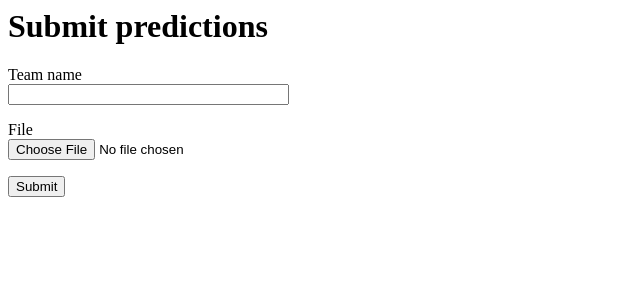
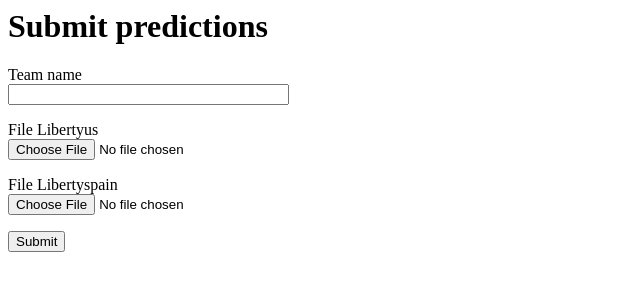
Before and after one commit to tduvernois/kaggle_leaderboard, a Flask app: page /prediction in a window 1280 px wide. Shown: the top 300 px of the page, without its empty margins (0-640 px from the left). Run offline with Flask 2, Linux system fonts and the light colour scheme; parts of the project's set-up code (start-up, migrations or seed data) failed here and were passed over; some libraries are stand-ins or nearby versions.

Commit message:
create prediction from endpoint

```diff
--- a/app/__init__.py
+++ b/app/__init__.py
@@ -4,10 +4,11 @@ from flask_sqlalchemy import SQLAlchemy
 from flask_migrate import Migrate
 import csv
 
+
 app = Flask(__name__)
 app.config.from_object(Config)
 db = SQLAlchemy(app)
-migrate = Migrate(app, db)
+migrate = Migrate(app, db, render_as_batch=True)
 
 predictions_corrections = {}
 with open(app.config['PREDICTION_RESULT_SOLUTION_PATH'], mode='r') as csv_file:
--- a/app/forms.py
+++ b/app/forms.py
@@ -11,9 +11,9 @@ filenames = ['efz', 'fefezfefefz']
 class TeamForm(FlaskForm):
     team_name = StringField('Team name', validators=[DataRequired()])
     team_member_1 = StringField('Team member', validators=[DataRequired()])
-    team_member_2 = StringField('Team member', validators=[DataRequired()])
-    team_member_3 = StringField('Team member', validators=[DataRequired()])
-    team_member_4 = StringField('Team member', validators=[DataRequired()])
+    team_member_2 = StringField('Team member')
+    team_member_3 = StringField('Team member')
+    team_member_4 = StringField('Team member')
 
     submit = SubmitField('Create Team')
 
@@ -21,5 +21,6 @@ class TeamForm(FlaskForm):
 class UploadResultForm(FlaskForm):
     # team_name = SelectField('Username', validators=[DataRequired()], choices=filenames)
     team_name = StringField('Team name', validators=[DataRequired()])
-    file = FileField(validators=[FileRequired()])
+    file_libertyUS = FileField(validators=[FileRequired()])
+    file_libertySpain = FileField(validators=[FileRequired()])
     submit = SubmitField('Submit')
--- a/app/routes.py
+++ b/app/routes.py
@@ -1,5 +1,4 @@
 from app import app, db
-from flask import render_template, request
 from app.forms import TeamForm, UploadResultForm
 from flask import render_template, flash, redirect, url_for
 from app.models import Team, Member, Prediction
@@ -8,12 +7,14 @@ import os
 from flask import request
 import csv
 from app import predictions_corrections
+from datetime import datetime
 
 
 @app.route('/')
 @app.route('/index')
 def index():
     return "Hello, World!"
+
 
 @app.route('/register_team', methods=['GET', 'POST'])
 def register_team():
@@ -24,51 +25,81 @@ def register_team():
             print('This team already exists')
             return redirect(url_for('register_team'))
 
-        members = []
-        members.append(Member(name=form.team_member_1.data))
-        members.append(Member(name=form.team_member_2.data))
-        members.append(Member(name=form.team_member_3.data))
-        members.append(Member(name=form.team_member_4.data))
+        members = [Member(name=form.team_member_1.data)]
+        if form.team_member_2.data != '':
+            members.append(Member(name=form.team_member_2.data))
+        if form.team_member_3.data != '':
+            members.append(Member(name=form.team_member_3.data))
+        if form.team_member_4.data != '':
+            members.append(Member(name=form.team_member_4.data))
 
         team = Team(name=form.team_name.data, members=members)
         db.session.add(team)
         db.session.commit()
-        return redirect(url_for('register_team'))
+        return redirect(url_for('index'))
     return render_template('register_team.html', title='Sign In', form=form)
+
+
+ALLOWED_EXTENSIONS = {'csv'}
+
+
+def allowed_file(filename):
+    return '.' in filename and filename.rsplit('.', 1)[1].lower() in ALLOWED_EXTENSIONS
 
 
 @app.route('/prediction', methods=['GET', 'POST'])
 def submit_prediction():
     form = UploadResultForm()
     if request.method == 'POST' and form.validate_on_submit():
-        f = form.file.data
-        filename = secure_filename(f.filename)
-        team = form.team_name.data
-        filename_saved = team + '-' + filename
-        file_path = os.path.join( app.config['PREDICTION_RESULT_PATH'], filename_saved)
-        f.save(file_path)
-        # Prediction(name=filename_saved)
-
-
-        predictions = {}
-        with open(file_path , mode='r') as csv_file:
-            csv_reader = csv.DictReader(csv_file, delimiter=';')
-            for row in csv_reader:
-                predictions[row['id']] = row['status']
-
-        counter_correct = 0
-        counter_wrong = 0
-        for key, val in predictions_corrections.items():
-            if predictions[key] == val:
-                counter_correct = counter_correct + 1
+        team_name = form.team_name.data
+        team = Team.query.filter_by(name=team_name).first()
+        if team is None:
+            flash('The team does not exist')
+        else:
+            file_libertyUS = form.file_libertyUS.data
+            file_libertySpain = form.file_libertySpain.data
+            if allowed_file(file_libertyUS.filename) and allowed_file(file_libertySpain.filename):
+                libertyUS_false_pred, libertyUS_true_pred = file_handler(file_libertyUS, team_name)
+                libertySpain_false_pred, libertySpain_true_pred = file_handler(file_libertySpain, team_name)
+                score_LibertyUs = libertyUS_true_pred / (libertyUS_true_pred + libertyUS_false_pred)
+                score_LibertySpain = libertySpain_true_pred / (libertySpain_true_pred + libertySpain_false_pred)
+                prediction = Prediction(
+                    team_id=team.id,
+                    file_name_LibertyUs=file_libertyUS.filename,
+                    file_name_LibertySpain=file_libertySpain.filename,
+                    score_LibertyUs=score_LibertyUs,
+                    score_LibertySpain=score_LibertySpain
+                )
+                db.session.add(prediction)
+                db.session.commit()
+                return redirect(url_for('index'))
             else:
-                counter_wrong = counter_wrong + 1
-
-        print(counter_correct)
-        print(counter_wrong)
-
-        db.session.commit()
-        return redirect(url_for('index'))
+                flash('The file is not a csv')
 
     return render_template('submit_predictions.html', title='Submit predictions',
                            form=form)
+
+
+def create_file_name(file_name, team_name):
+    return f'{team_name}_{file_name}_{datetime.utcnow}'
+
+
+def file_handler(file, team_name):
+    filename_to_secure = create_file_name(file.filename, team_name)
+    filename = secure_filename(filename_to_secure)
+    # TODO: add arg to compare with client's dataset
+    file_path = os.path.join(app.config['PREDICTION_RESULT_PATH'], filename)
+    file.save(file_path)
+    predictions = {}
+    with open(file_path, mode='r') as csv_file:
+        csv_reader = csv.DictReader(csv_file, delimiter=';')
+        for row in csv_reader:
+            predictions[row['id']] = row['status']
+    counter_true_pred = 0
+    counter_false_pred = 0
+    for key, val in predictions_corrections.items():
+        if predictions[key] == val:
+            counter_true_pred = counter_true_pred + 1
+        else:
+            counter_false_pred = counter_false_pred + 1
+    return counter_false_pred, counter_true_pred
--- a/app/templates/submit_predictions.html
+++ b/app/templates/submit_predictions.html
@@ -25,9 +25,16 @@
         {{ form.team_name(size=32) }}
     </p>
     <p>
-        {{ form.file.label }}<br>
-        {{ form.file(size=32) }}<br>
-        {% for error in form.file.errors %}
+        {{ form.file_libertyUS.label }}<br>
+        {{ form.file_libertyUS(size=32) }}<br>
+        {% for error in form.file_libertyUS.errors %}
+        <span style="color: red;">[{{ error }}]</span>
+        {% endfor %}
+    </p>
+    <p>
+        {{ form.file_libertySpain.label }}<br>
+        {{ form.file_libertySpain(size=32) }}<br>
+        {% for error in form.file_libertySpain.errors %}
         <span style="color: red;">[{{ error }}]</span>
         {% endfor %}
     </p>
--- a/config.py
+++ b/config.py
@@ -9,4 +9,4 @@ class Config(object):
                               'sqlite:///' + os.path.join(basedir, 'app.db')
     SQLALCHEMY_TRACK_MODIFICATIONS = False
     PREDICTION_RESULT_PATH = '/Users/thomasduvernois/python/flask/hello_world/predictions'
-    PREDICTION_RESULT_SOLUTION_PATH = '/Users/thomasduvernois/python/flask/hello_world/predictions/solutions.csv'
+    PREDICTION_RESULT_SOLUTION_PATH = '/Users/thomasduvernois/python/flask/hello_world/predictions/solutions_big.csv'
--- a/predictions/fezf-data.csv
+++ /dev/null
@@ -1,5 +0,0 @@
-id;status
-1;0
-2;1
-3;1
-4;1
--- a/predictions/gerg-data.csv
+++ /dev/null
@@ -1,5 +0,0 @@
-id;status
-1;0
-2;1
-3;1
-4;1
```
Also changed, not shown: app/models.py (+4 -12 lines), migrations/versions/f4168206ed20_create_table_team_and_member.py (deleted, +0 -44 lines), app.db, 1 other file.
